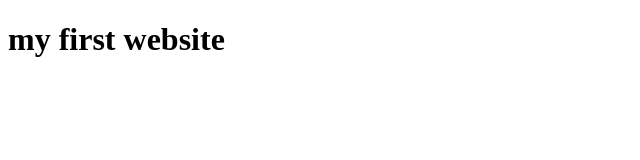
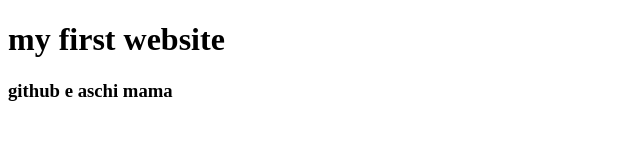
Before and after one commit to shahjalalcss/firstwebsite, a plain HTML site: page index.html in a window 1280 px wide. Shown: the whole page, without its empty margins (0-640 px from the left). Drawn offline with Linux system fonts and the light colour scheme.

Commit message:
Learned githubt

```diff
--- a/index.html
+++ b/index.html
@@ -8,5 +8,6 @@
 </head>
 <body>
     <h1>my first website</h1>
+    <h3>github e aschi mama</h3>
 </body>
 </html>
```
